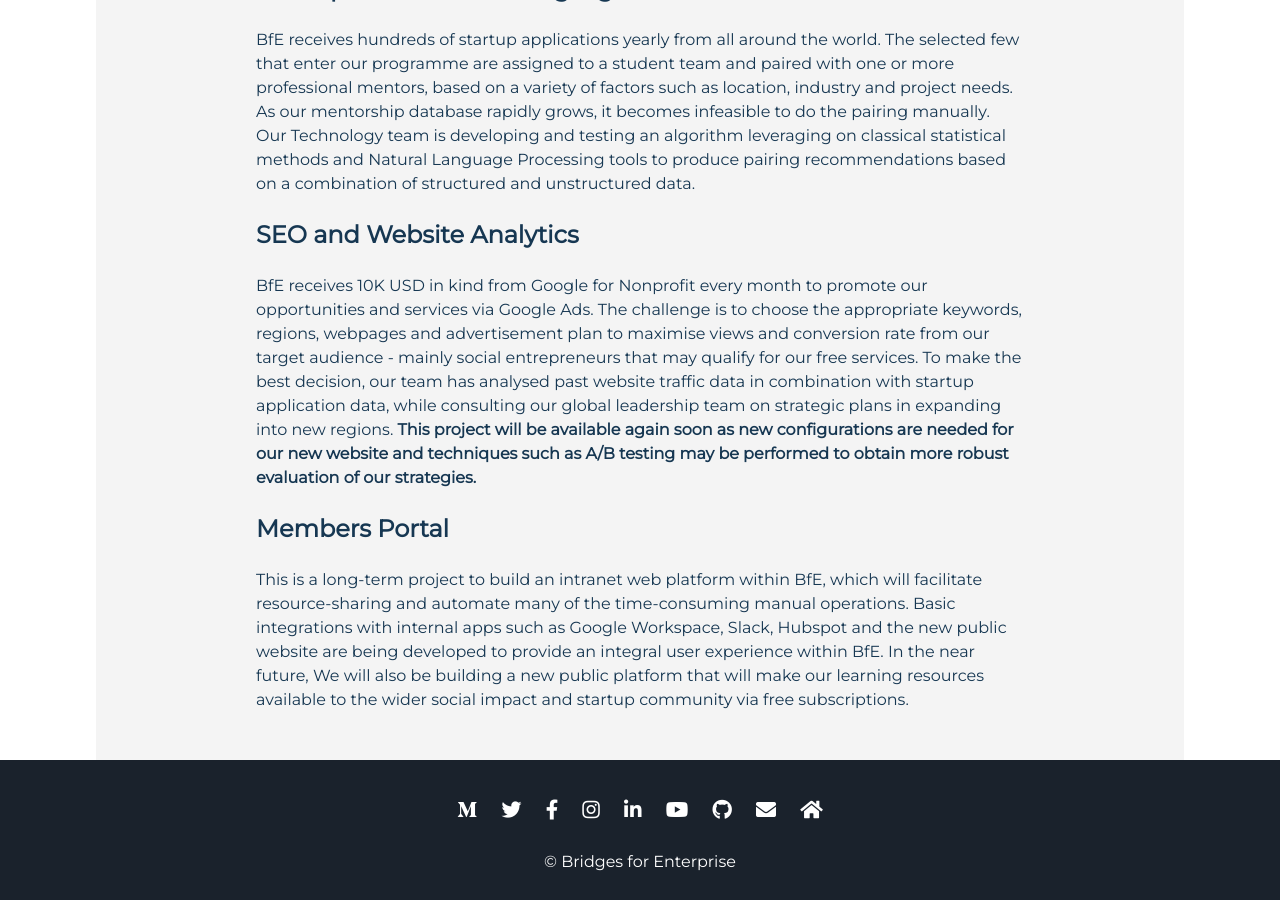
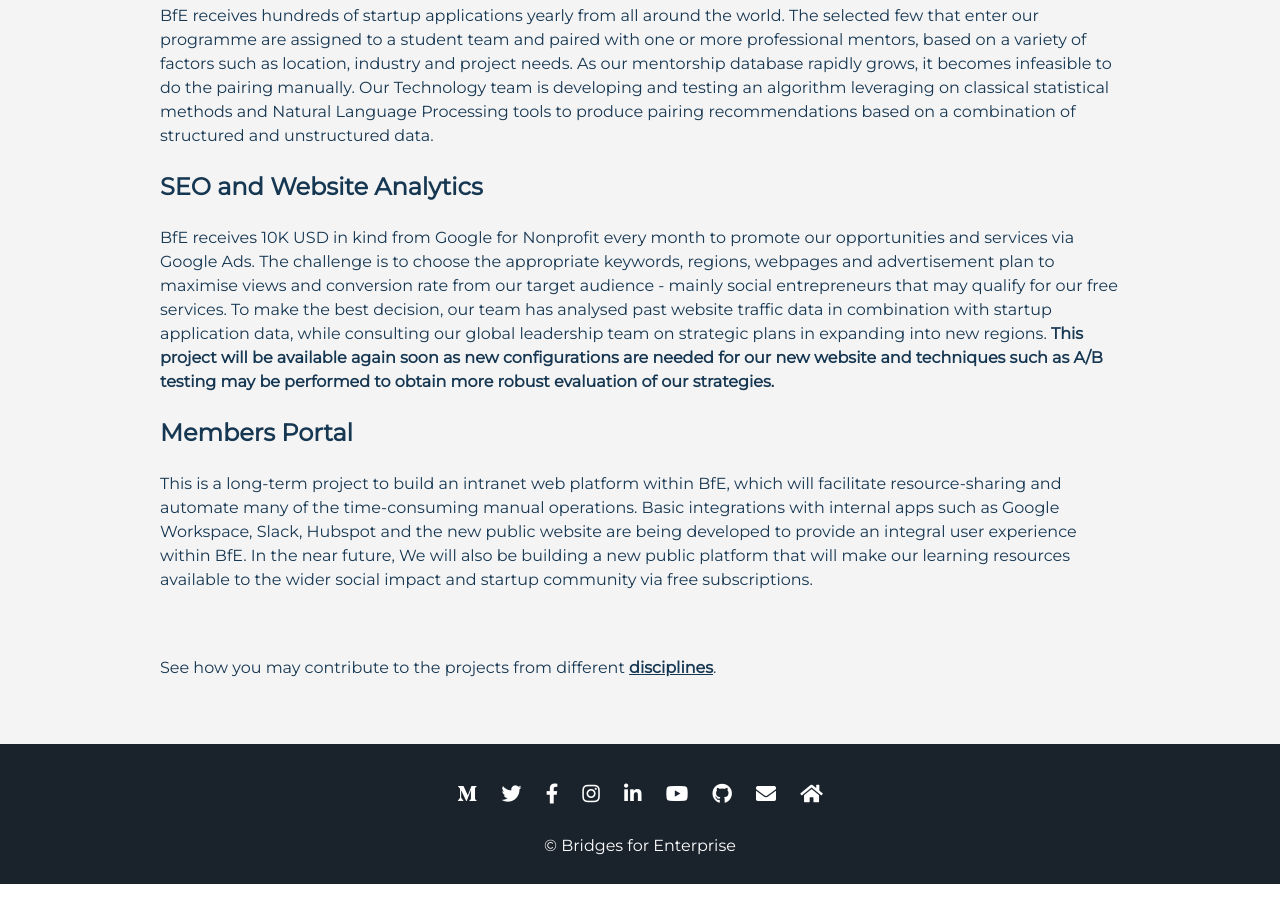
Before and after one commit to BfE-Technology/BfE-Technology.github.io, a Jekyll site: the page built from index.md, in a window 1280 px wide and 900 px high, scrolled down 8052 px. Built offline with Jekyll 4.4.1, drawn with Linux system fonts in a browser that asks for light colours.

Commit message:
Update index.md

```diff
--- a/index.md
+++ b/index.md
@@ -509,7 +509,7 @@ Here are some of the reasons why people join BfE Technology:
 <br>
 
 
-<div id="projects" class="force-dark-link" style="background-color: #f4f4f4;margin-bottom: -100px;">
+<div id="featured-projects" class="force-dark-link" style="background-color: #f4f4f4;margin-bottom: -100px;">
   <br>
   <h2>Featured Projects</h2>
   <div class="card">
@@ -526,4 +526,7 @@ Here are some of the reasons why people join BfE Technology:
   </div>
   <br>
   <br>
+  <p>See how you may contribute to the projects from different <a href="#disciplines" data-scroll>disciplines</a>.</p>
+  <br>
+  <br>
 </div>
```
